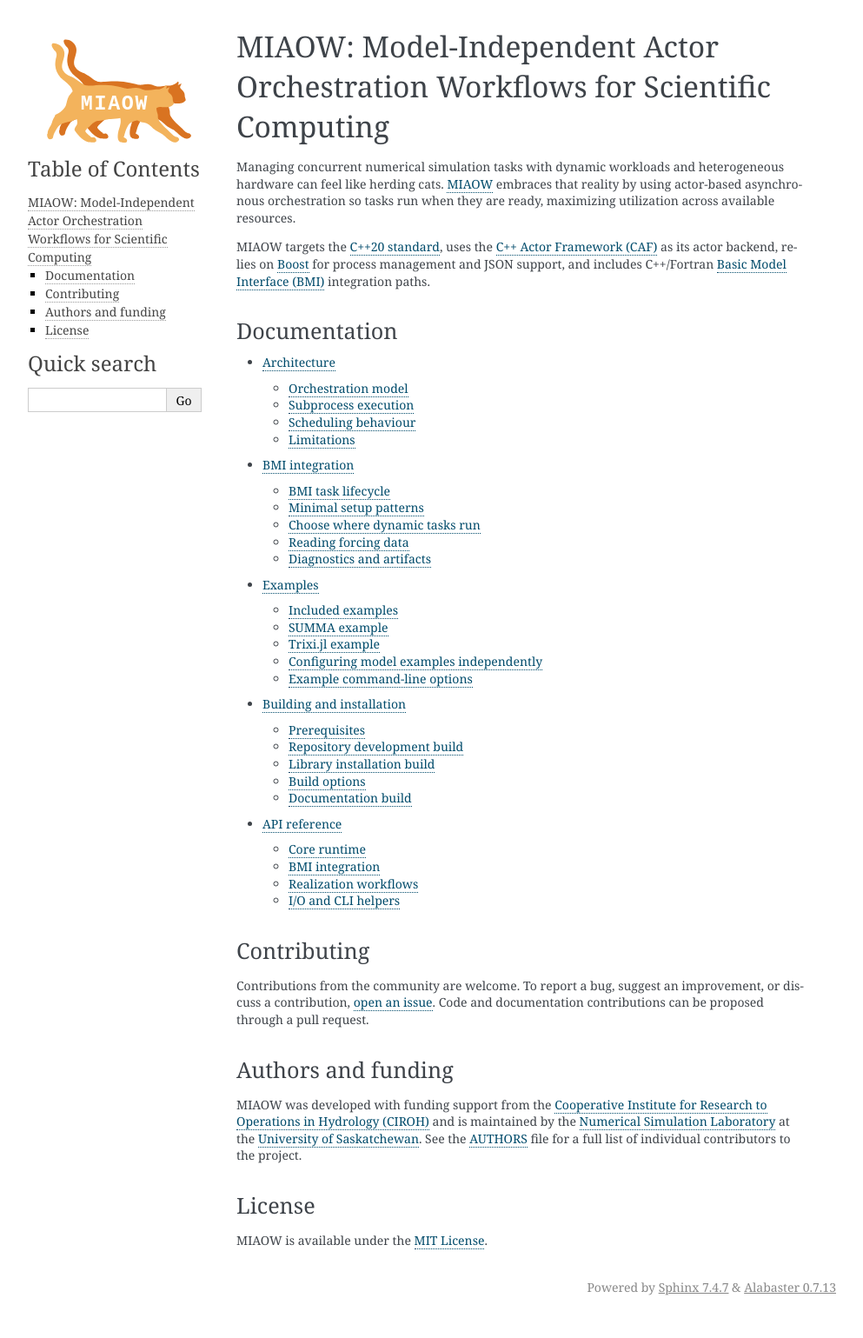
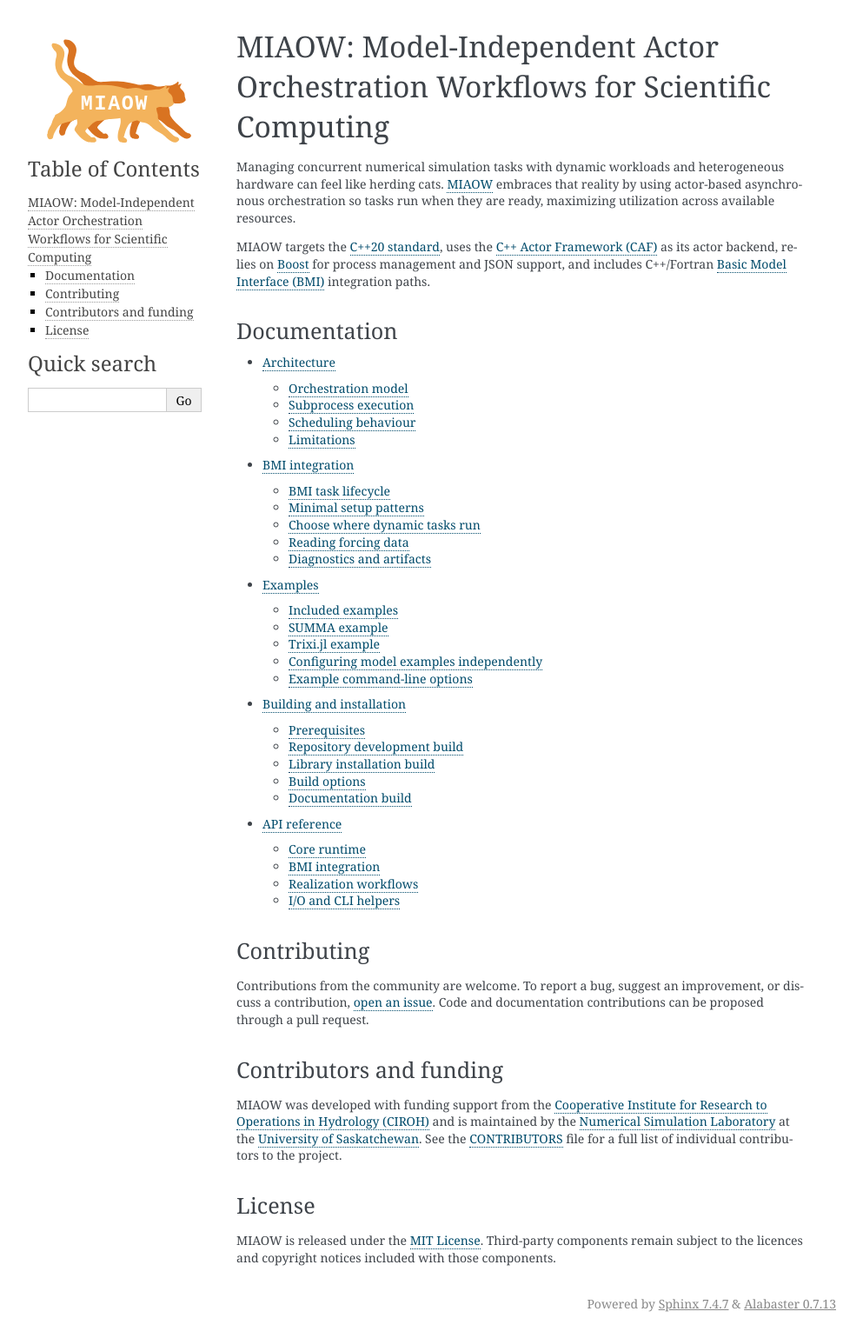
Before and after one commit to uofs-simlab/miaow-framework, a Sphinx documentation site: the page built from docs/index.rst, in a window 1280 px wide. Shown: the whole page at 87% size, without its empty margins (148-1141 px from the left). Built offline with Sphinx 7.4.7, drawn with Linux system fonts in a browser that asks for light colours; the version number could not be read and is left out.

Commit message:
add Mandana to contributor list and clarify contributors/license

```diff
--- a/docs/index.rst
+++ b/docs/index.rst
@@ -22,12 +22,12 @@
 
 Contributions from the community are welcome. To report a bug, suggest an improvement, or discuss a contribution, `open an issue <https://github.com/uofs-simlab/miaow-framework/issues>`_. Code and documentation contributions can be proposed through a pull request.
 
-Authors and funding
--------------------
+Contributors and funding
+------------------------
 
-MIAOW was developed with funding support from the `Cooperative Institute for Research to Operations in Hydrology (CIROH) <https://ciroh.ua.edu/>`_ and is maintained by the `Numerical Simulation Laboratory <https://github.com/uofs-simlab>`_ at the `University of Saskatchewan <https://www.usask.ca/>`_. See the `AUTHORS <https://github.com/uofs-simlab/miaow-framework/blob/main/AUTHORS.md>`_ file for a full list of individual contributors to the project.
+MIAOW was developed with funding support from the `Cooperative Institute for Research to Operations in Hydrology (CIROH) <https://ciroh.ua.edu/>`_ and is maintained by the `Numerical Simulation Laboratory <https://github.com/uofs-simlab>`_ at the `University of Saskatchewan <https://www.usask.ca/>`_. See the `CONTRIBUTORS <https://github.com/uofs-simlab/miaow-framework/blob/main/CONTRIBUTORS.md>`_ file for a full list of individual contributors to the project.
 
 License
 -------
 
-MIAOW is available under the `MIT License <https://github.com/uofs-simlab/miaow-framework/blob/main/LICENSE>`_.
+MIAOW is released under the `MIT License <https://github.com/uofs-simlab/miaow-framework/blob/main/LICENSE>`_. Third-party components remain subject to the licences and copyright notices included with those components.
```
Also changed, not shown: AUTHORS.md (deleted, +0 -8 lines), CONTRIBUTORS.md (added, +9 -0 lines), README.md (+3 -3 lines), 1 other file.
